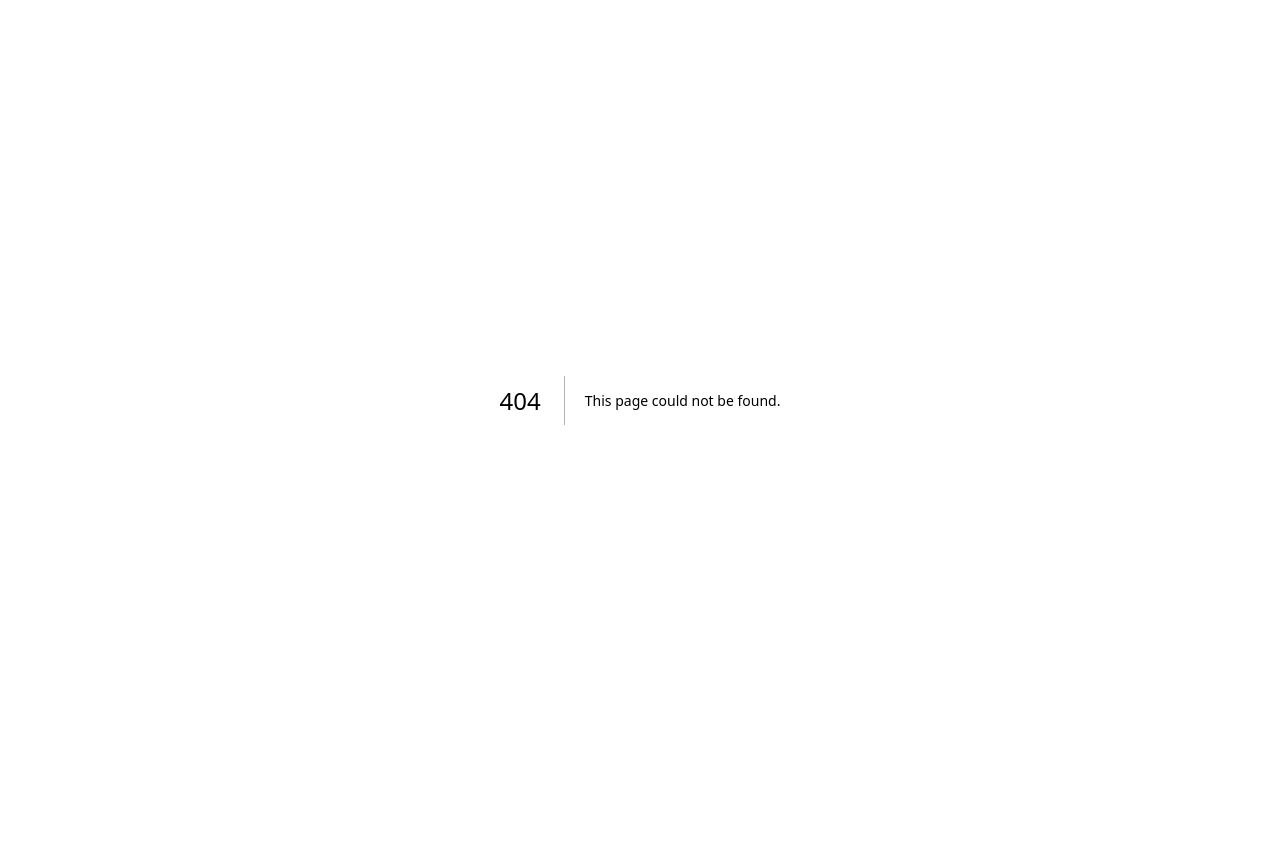
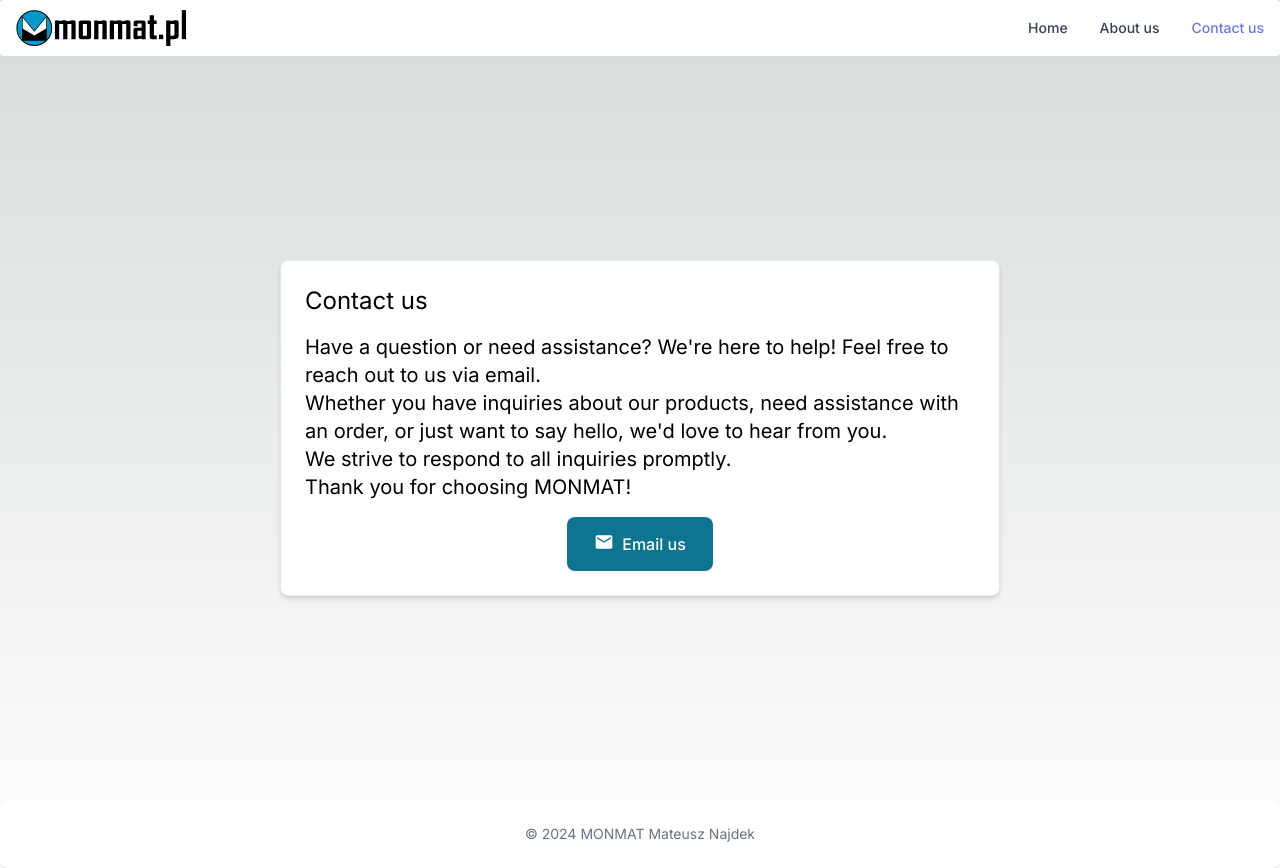
Before and after one commit to najdek/monmat_pl_page, a Next.js app: page /contact-us in a window 1280 px wide. Before the commit this address had no page. Before the commit the page ends 800 px from the top, so only its background shows below. Built offline with nearby package versions, Linux system fonts and the light colour scheme.

Commit message:
Add Contact us page

```diff
--- /dev/null
+++ b/src/pages/contact-us.js
@@ -0,0 +1,33 @@
+import { NavbarElement } from "./_elements";
+import { FooterElement } from "./_elements";
+
+import { Inter } from "next/font/google";
+const inter = Inter({ subsets: ["latin"] });
+
+import { Card } from "flowbite-react";
+import { Button } from "flowbite-react";
+import { MdEmail } from "react-icons/md";
+
+
+export default function ContactUs() {
+    return (
+        <>
+         <NavbarElement />
+            <main
+                className={`flex min-h-[calc(100vh-56px)] flex-col items-center ${inter.className} items-center align-middle`}
+            >
+                <div className={`${inter.className} p-0 sm:p-6 items-center max-w-3xl m-auto`}>
+                    <Card>
+                    <h3 className="text-2xl">Contact us</h3>
+                    <p className="text-xl">Have a question or need assistance? We're here to help! Feel free to reach out to us via email. <br/>Whether you have inquiries about our products, need assistance with an order, or just want to say hello, we'd love to hear from you. <br/>We strive to respond to all inquiries promptly. <br/>Thank you for choosing MONMAT!</p>
+                    <Button color="info" size="xl" className="m-auto" href="mailto:kontakt@monmat.pl">
+                        <MdEmail className="mr-2 h-5 w-5" />
+                        Email us
+                    </Button>
+                    </Card>
+                </div>
+            </main>
+            <FooterElement />
+        </>
+    )
+}
```
